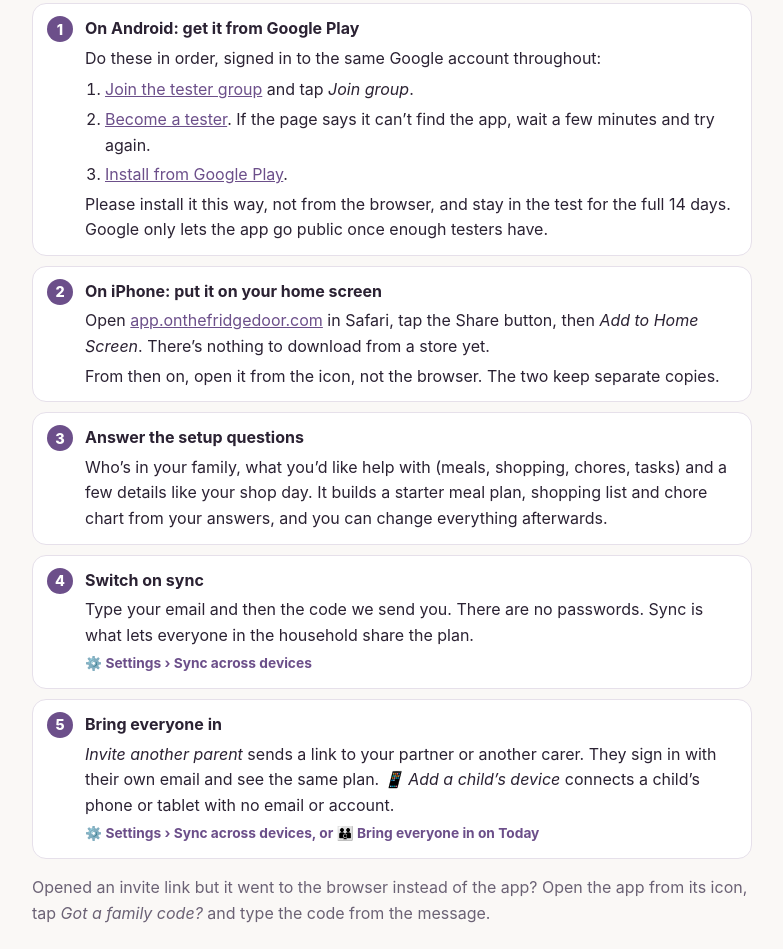
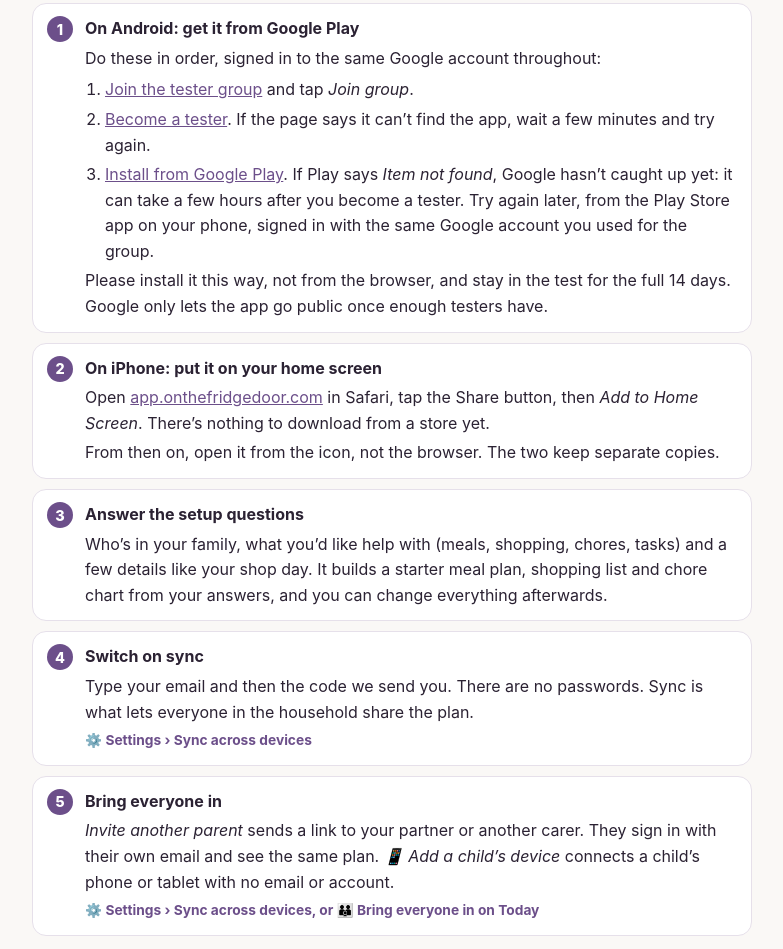
Before and after one commit to matthewking2907-cmd/onthefridgedoor-site, a plain HTML site: page testers.html in a window 1280 px wide. Shown: the part 932-1881 px from the top of the page, without its empty margins (248-1031 px from the left). Drawn offline with Linux system fonts and the light colour scheme.

Commit message:
Update site

```diff
--- a/testers.html
+++ b/testers.html
@@ -52,7 +52,7 @@
 <ol class="kit-play">
 <li><a href="https://groups.google.com/g/onthefridgedoor-testers">Join the tester group</a> and tap <em>Join group</em>.</li>
 <li><a href="https://play.google.com/apps/testing/uk.co.mking.household">Become a tester</a>. If the page says it can’t find the app, wait a few minutes and try again.</li>
-<li><a href="https://play.google.com/store/apps/details?id=uk.co.mking.household">Install from Google Play</a>.</li>
+<li><a href="https://play.google.com/store/apps/details?id=uk.co.mking.household">Install from Google Play</a>. If Play says <em>Item not found</em>, Google hasn’t caught up yet: it can take a few hours after you become a tester. Try again later, from the Play Store app on your phone, signed in with the same Google account you used for the group.</li>
 </ol>
 <p>Please install it this way, not from the browser, and stay in the test for the full 14 days. Google only lets the app go public once enough testers have.</p></li>
 <li><strong>On iPhone: put it on your home screen</strong><p>Open <a href="https://app.onthefridgedoor.com/">app.onthefridgedoor.com</a> in Safari, tap the Share button, then <em>Add to Home Screen</em>. There’s nothing to download from a store yet.</p><p>From then on, open it from the icon, not the browser. The two keep separate copies.</p></li>
```
